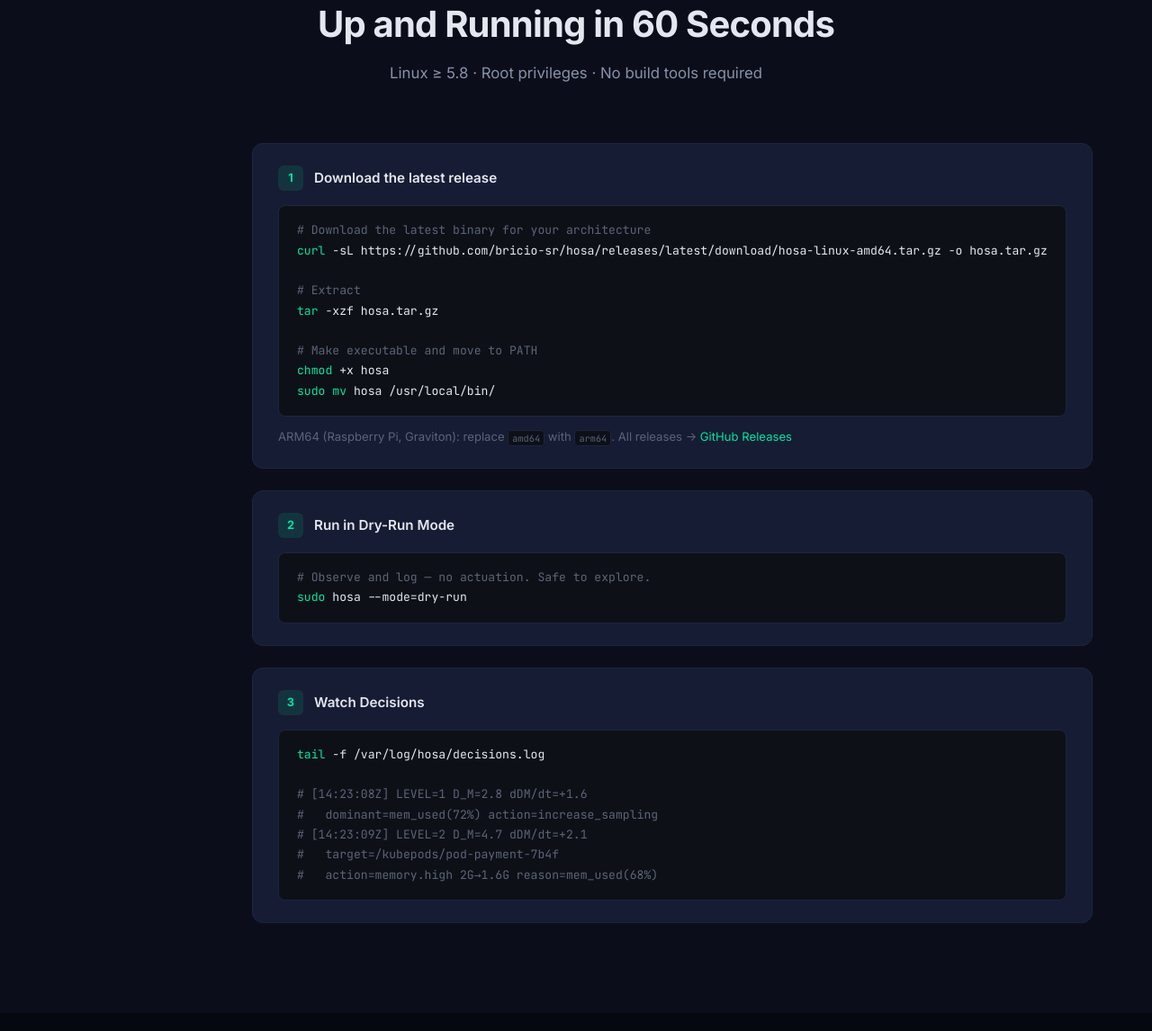
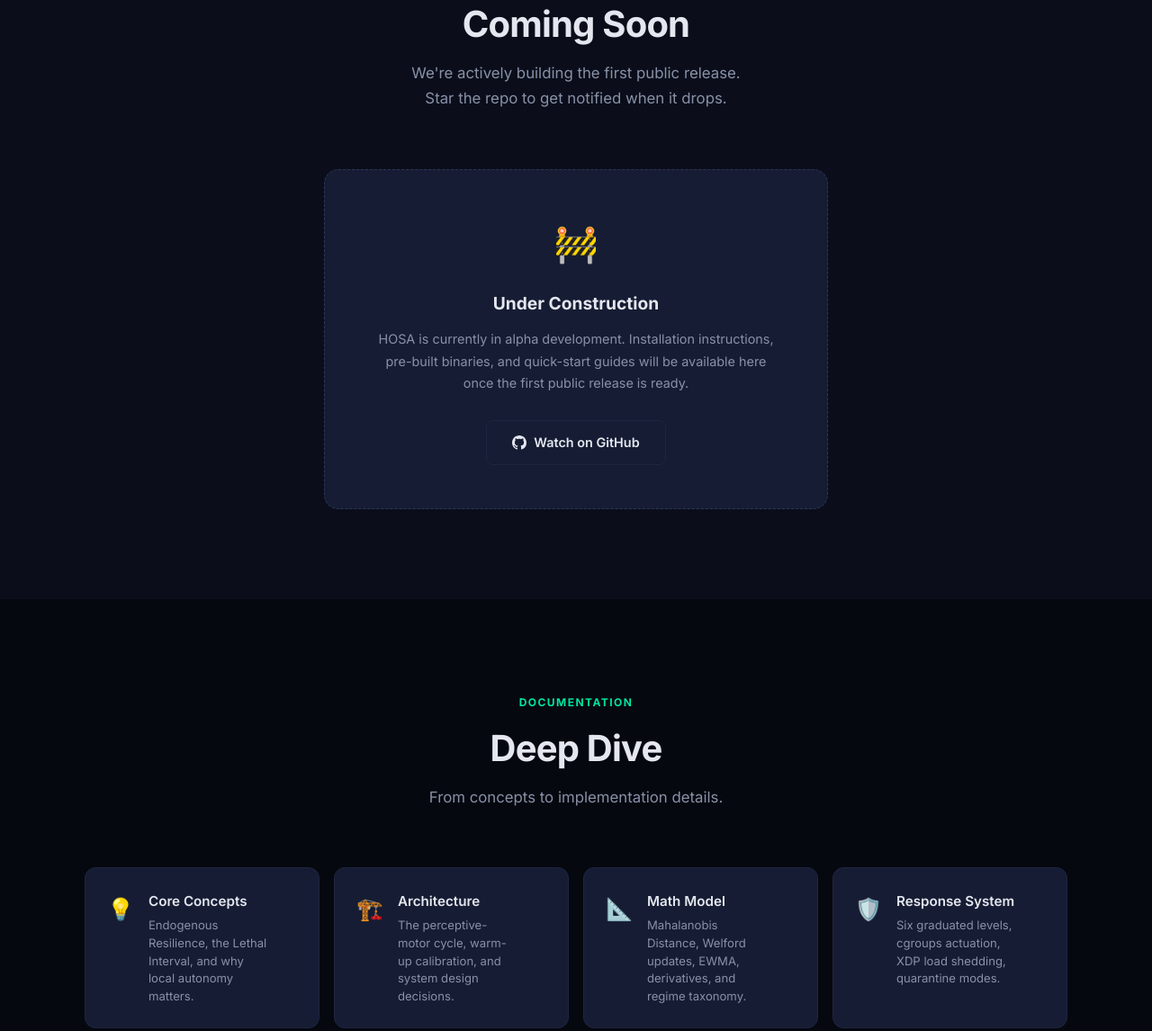
Before and after one commit to bricio-sr/hosa, a plain HTML site: page docs-site/index.html in a window 1280 px wide. Shown: the part 6349-7495 px from the top of the page at 90% size. Drawn offline with Linux system fonts and the light colour scheme.

Commit message:
fix(docs-site): Change Quick Start to Coming Soon

```diff
--- a/docs-site/css/style.css
+++ b/docs-site/css/style.css
@@ -1513,3 +1513,42 @@
     padding: 2px 8px;
   }
 }
+
+/* ============================================================
+   COMING SOON — Quick Start placeholder
+   ============================================================ */
+.coming-soon-box {
+  max-width: 560px;
+  margin: 0 auto;
+  text-align: center;
+  background: var(--bg-card);
+  border: 1px dashed var(--border-hover);
+  border-radius: 16px;
+  padding: 48px 36px;
+}
+
+.coming-soon-icon {
+  font-size: 2.5rem;
+  margin-bottom: 16px;
+}
+
+.coming-soon-box h3 {
+  font-size: 1.2rem;
+  font-weight: 700;
+  margin-bottom: 12px;
+  color: var(--text-primary);
+}
+
+.coming-soon-box p {
+  font-size: 0.9rem;
+  color: var(--text-secondary);
+  line-height: 1.7;
+  margin-bottom: 28px;
+  max-width: 440px;
+  margin-left: auto;
+  margin-right: auto;
+}
+
+.coming-soon-box .btn {
+  display: inline-flex;
+}
--- a/docs-site/index.html
+++ b/docs-site/index.html
@@ -473,58 +473,24 @@
     <div class="container">
       <div class="section-header">
         <span class="section-label">Quick Start</span>
-        <h2 class="section-title">Up and Running in 60 Seconds</h2>
+        <h2 class="section-title">Coming Soon</h2>
         <p class="section-desc">
-          Linux ≥ 5.8 · Root privileges · No build tools required
+          We're actively building the first public release.<br />
+          Star the repo to get notified when it drops.
         </p>
       </div>
-      <div class="quickstart-steps">
-        <div class="quickstart-step">
-          <div class="step-header">
-            <span class="step-number">1</span>
-            <h3>Download the latest release</h3>
-          </div>
-          <div class="code-block">
-            <pre><span class="comment"># Download the latest binary for your architecture</span>
-<span class="command">curl</span> -sL https://github.com/bricio-sr/hosa/releases/latest/download/hosa-linux-amd64.tar.gz -o hosa.tar.gz
-
-<span class="comment"># Extract</span>
-<span class="command">tar</span> -xzf hosa.tar.gz
-
-<span class="comment"># Make executable and move to PATH</span>
-<span class="command">chmod</span> +x hosa
-<span class="command">sudo mv</span> hosa /usr/local/bin/</pre>
-          </div>
-          <p class="step-note">
-            ARM64 (Raspberry Pi, Graviton): replace <code>amd64</code> with <code>arm64</code>.
-            All releases → <a href="https://github.com/bricio-sr/hosa/releases" target="_blank" rel="noopener">GitHub Releases</a>
-          </p>
-        </div>
-        <div class="quickstart-step">
-          <div class="step-header">
-            <span class="step-number">2</span>
-            <h3>Run in Dry-Run Mode</h3>
-          </div>
-          <div class="code-block">
-            <pre><span class="comment"># Observe and log — no actuation. Safe to explore.</span>
-<span class="command">sudo</span> hosa --mode=dry-run</pre>
-          </div>
-        </div>
-        <div class="quickstart-step">
-          <div class="step-header">
-            <span class="step-number">3</span>
-            <h3>Watch Decisions</h3>
-          </div>
-          <div class="code-block">
-            <pre><span class="command">tail</span> -f /var/log/hosa/decisions.log
-
-<span class="comment"># [14:23:08Z] LEVEL=1 D_M=2.8 dDM/dt=+1.6</span>
-<span class="comment">#   dominant=mem_used(72%) action=increase_sampling</span>
-<span class="comment"># [14:23:09Z] LEVEL=2 D_M=4.7 dDM/dt=+2.1</span>
-<span class="comment">#   target=/kubepods/pod-payment-7b4f</span>
-<span class="comment">#   action=memory.high 2G→1.6G reason=mem_used(68%)</span></pre>
-          </div>
-        </div>
+      <div class="coming-soon-box">
+        <div class="coming-soon-icon">🚧</div>
+        <h3>Under Construction</h3>
+        <p>
+          HOSA is currently in alpha development. Installation instructions,
+          pre-built binaries, and quick-start guides will be available here
+          once the first public release is ready.
+        </p>
+        <a href="https://github.com/bricio-sr/hosa" class="btn btn-secondary" target="_blank" rel="noopener">
+          <svg viewBox="0 0 16 16" style="width:16px;height:16px"><path fill="currentColor" d="M8 0C3.58 0 0 3.58 0 8c0 3.54 2.29 6.53 5.47 7.59.4.07.55-.17.55-.38 0-.19-.01-.82-.01-1.49-2.01.37-2.53-.49-2.69-.94-.09-.23-.48-.94-.82-1.13-.28-.15-.68-.52-.01-.53.63-.01 1.08.58 1.23.82.72 1.21 1.87.87 2.33.66.07-.52.28-.87.51-1.07-1.78-.2-3.64-.89-3.64-3.95 0-.87.31-1.59.82-2.15-.08-.2-.36-1.02.08-2.12 0 0 .67-.21 2.2.82.64-.18 1.32-.27 2-.27.68 0 1.36.09 2 .27 1.53-1.04 2.2-.82 2.2-.82.44 1.1.16 1.92.08 2.12.51.56.82 1.27.82 2.15 0 3.07-1.87 3.75-3.65 3.95.29.25.54.73.54 1.48 0 1.07-.01 1.93-.01 2.2 0 .21.15.46.55.38A8.013 8.013 0 0016 8c0-4.42-3.58-8-8-8z"/></svg>
+          Watch on GitHub
+        </a>
       </div>
     </div>
   </section>
@@ -578,7 +544,7 @@
       <div class="footer-content">
         <div class="footer-left">
           <strong>HOSA</strong> — Homeostasis Operating System Agent
-          <p>Research project · IMECC/Unicamp · Apache 2.0</p>
+          <p>Research project · IMECC/Unicamp · GPL-3.0</p>
         </div>
         <ul class="footer-links">
           <li><a href="https://github.com/bricio-sr/hosa" target="_blank" rel="noopener">GitHub</a></li>
```
